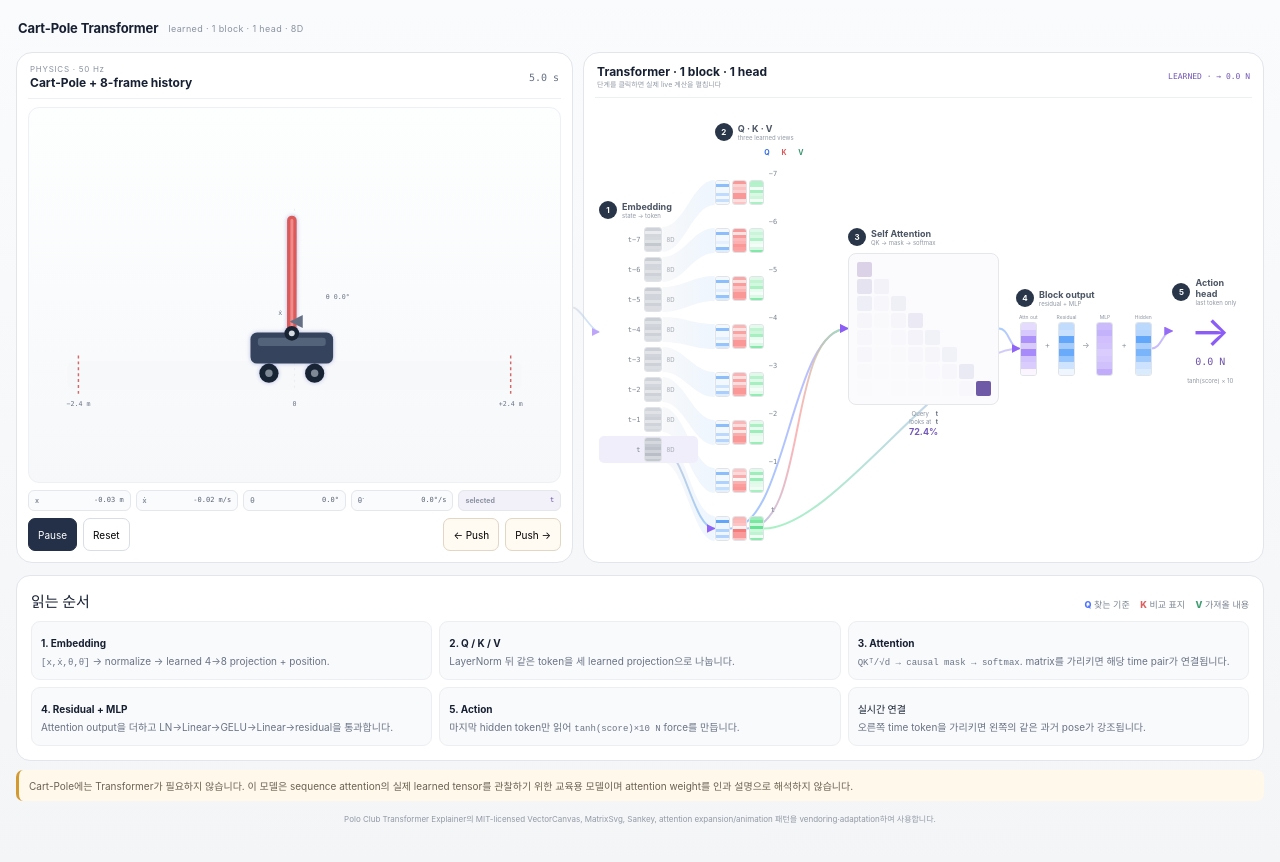
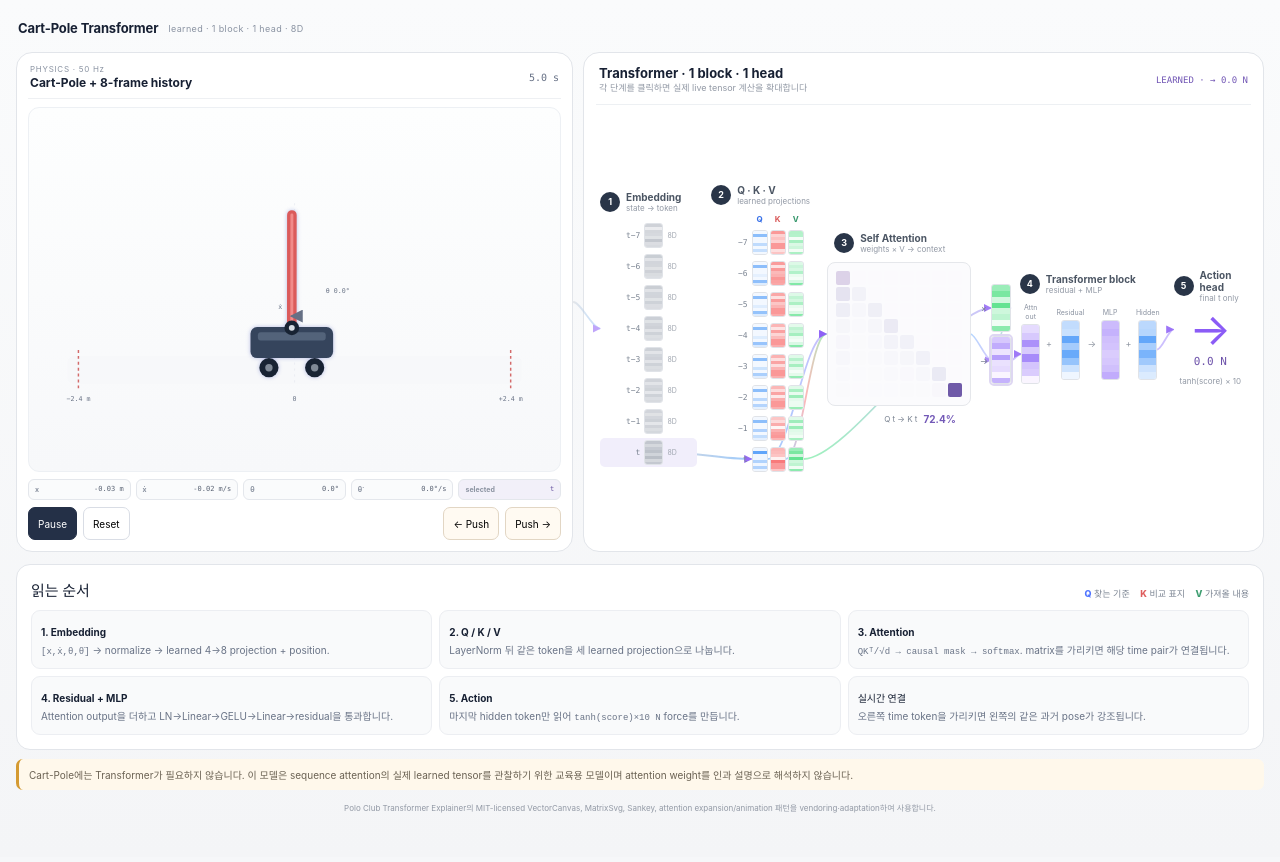
Before and after one commit to tinmanlab/cartpole-transformer, a Svelte app: page / in a window 1280 px wide. Shown: the top 862 px of the page. Built offline with nearby package versions, Linux system fonts and the light colour scheme.

Commit message:
fix: simplify dataflow arrows and enlarge live transformer details

```diff
--- a/src/components/Pipeline.svelte
+++ b/src/components/Pipeline.svelte
@@ -10,7 +10,6 @@ poloclub/transformer-explainer @ bfe50afba10b9b560b84143ee1107d977defa74f
   import UpstreamMatrixSvg from '../upstream/MatrixSvg.svelte';
   import UpstreamSankeyFlow from '../upstream/SankeyFlow.svelte';
   import UpstreamAttentionExpansion from '../upstream/AttentionExpansion.svelte';
-  import { NORMALIZATION_SCALE } from '../lib/attention.js';
 
   export let history = [];
   export let result;
@@ -24,7 +23,6 @@ poloclub/transformer-explainer @ bfe50afba10b9b560b84143ee1107d977defa74f
   let detailEl;
 
   const names = ['x','ẋ','θ','θ̇'];
-  const units = ['m','m/s','rad','rad/s'];
 
   $: n = result.rawTokens.length;
   $: last = n - 1;
@@ -77,72 +75,86 @@ poloclub/transformer-explainer @ bfe50afba10b9b560b84143ee1107d977defa74f
   }
 
   $: pathMap = {
-    embedding: [
-      {
-        from: '.embedding-token .token-vector',
-        to: '.qkv-token .qkv-bundle',
-        gradientId: 'gray-blue',
-        opacity: .16,
-        curve: 42,
-        arrow: false
-      },
-      {
+    embedding: [{
       from: '.embedding-token.selected .token-vector',
       to: '.qkv-token.selected .qkv-bundle',
       type: 'stroke',
       gradientId: 'gray-blue',
-        opacity: .95,
-        curve: 42
-      }
-    ],
+      opacity: .9,
+      curve: 34,
+      strokeWidth: 1.8
+    }],
     query: [{
       from: '.qkv-token.selected .q-slot',
       to: '.attention-overview .matrix-target',
       type: 'stroke',
       gradientId: 'blue-purple',
-      opacity: .9,
-      curve: 58
+      opacity: .85,
+      curve: 38,
+      strokeWidth: 1.8
     }],
     key: [{
       from: '.qkv-token.selected .k-slot',
       to: '.attention-overview .matrix-target',
       type: 'stroke',
       gradientId: 'blue-mix',
-      opacity: .8,
-      curve: 62
+      opacity: .78,
+      curve: 40,
+      strokeWidth: 1.8
     }],
     value: [{
       from: '.qkv-token.selected .v-slot',
+      to: '.attention-overview .value-target',
+      type: 'stroke',
+      gradientId: 'green-purple',
+      opacity: .8,
+      curve: 44,
+      strokeWidth: 1.8
+    }],
+    weightMix: [{
+      from: '.attention-overview .matrix-target',
+      to: '.attention-overview .context-target',
+      type: 'stroke',
+      gradientId: 'blue-purple',
+      opacity: .7,
+      curve: 26,
+      strokeWidth: 1.6
+    }],
+    valueMix: [{
+      from: '.attention-overview .value-target',
+      to: '.attention-overview .context-target',
+      type: 'stroke',
+      gradientId: 'green-purple',
+      opacity: .7,
+      curve: 24,
+      strokeWidth: 1.6
+    }],
+    attentionOut: [{
+      from: '.attention-overview .context-target',
       to: '.block-overview .attn-out-target',
       type: 'stroke',
-      gradientId: 'green-purple',
-      opacity: .72,
-      curve: 72
-    }],
-    attentionOut: [{
-      from: '.attention-overview .matrix-target',
-      to: '.block-overview .attn-out-target',
-      type: 'stroke',
-      gradientId: 'blue-purple',
+      gradientId: 'purple-purple',
       opacity: .82,
-      curve: 50
+      curve: 35,
+      strokeWidth: 1.8
     }],
     action: [{
       from: '.block-overview .hidden-target',
       to: '.action-overview .force-target',
       type: 'stroke',
       gradientId: 'purple-purple',
-      opacity: .9,
-      curve: 48
+      opacity: .85,
+      curve: 30,
+      strokeWidth: 1.8
     }]
   };
 
   const stageInfo = {
-    embedding: '상태 4개를 정규화하고 learned 4→8 projection과 position vector를 더해 token을 만듭니다.',
-    qkv: 'LayerNorm 뒤 같은 token을 서로 다른 WQ, WK, WV에 통과시켜 세 역할로 분리합니다.',
-    attention: 'Q와 K를 비교하고 미래를 mask한 뒤 softmax로 V를 얼마나 가져올지 결정합니다.',
-    block: 'Attention output을 residual로 더하고, LayerNorm→MLP(GELU)→residual을 지나 hidden state를 만듭니다.',
-    action: '마지막 hidden token만 action head가 읽고 tanh를 거쳐 실제 ±10 N force를 냅니다.'
+    embedding: '실제 simulator state를 normalize한 뒤 learned 4→8 projection과 position vector를 더합니다.',
+    qkv: 'LayerNorm 뒤 동일한 token을 실제 learned WQ, WK, WV에 통과시켜 세 역할로 분리합니다.',
+    attention: '실제 Q·K score에 causal mask와 softmax를 적용하고, 그 weight로 실제 V를 섞습니다.',
+    block: '실제 attention output projection, residual, LayerNorm, GELU MLP, 두 번째 residual을 순서대로 보여줍니다.',
+    action: '실제 final hidden(t)을 learned action head가 읽고 tanh를 거쳐 ±10 N force를 냅니다.'
   };
 </script>
 
@@ -150,7 +162,7 @@ poloclub/transformer-explainer @ bfe50afba10b9b560b84143ee1107d977defa74f
   <div class="panel-head">
     <div>
       <strong>Transformer · 1 block · 1 head</strong>
-      <small>단계를 클릭하면 실제 live 계산을 펼칩니다</small>
+      <small>각 단계를 클릭하면 실제 live tensor 계산을 확대합니다</small>
     </div>
     <span>{isLearned ? 'LEARNED' : 'TOY FALLBACK'} · {controllerForce >= 0 ? '→' : '←'} {Math.abs(controllerForce).toFixed(1)} N</span>
   </div>
@@ -172,9 +184,9 @@ poloclub/transformer-explainer @ bfe50afba10b9b560b84143ee1107d977defa74f
     </button>
 
     <button type="button" class:expanded={expandedStage==='qkv'} class="stage qkv-overview" on:click={() => toggleStage('qkv')}>
-      <div class="stage-head"><b>2</b><span>Q · K · V</span><small>three learned views</small></div>
+      <div class="stage-head"><b>2</b><span>Q · K · V</span><small>learned projections</small></div>
       <div class="qkv-labels"><span class="q">Q</span><span class="k">K</span><span class="v">V</span></div>
-      <div class="token-column">
+      <div class="token-column qkv-column">
         {#each result.q as q,i}
           <div class:selected={i===selectedToken} class="qkv-token qkv-row" on:mouseenter={() => selectToken(i)} on:focus={() => selectToken(i)}>
             <span class="time-label">{i===last?'t':'−'+(last-i)}</span>
@@ -189,12 +201,13 @@ poloclub/transformer-explainer @ bfe50afba10b9b560b84143ee1107d977defa74f
     </button>
 
     <button type="button" class:expanded={expandedStage==='attention'} class="stage attention-overview" on:click={() => toggleStage('attention')}>
-      <div class="stage-head"><b>3</b><span>Self Attention</span><small>QK → mask → softmax</small></div>
+      <div class="stage-head"><b>3</b><span>Self Attention</span><small>weights × V → context</small></div>
+      <div class="attention-core">
         <div class="matrix-target overview-matrix">
           <UpstreamMatrixSvg
             data={result.weights}
-          cellHeight={15}
-          cellWidth={15}
+            cellHeight={14}
+            cellWidth={14}
             rowGap={2}
             colGap={2}
             shape="rect"
@@ -205,15 +218,21 @@ poloclub/transformer-explainer @ bfe50afba10b9b560b84143ee1107d977defa74f
             showTooltip={(e,v)=>(v*100).toFixed(1)+'%'}
           />
         </div>
+        <div class="attention-mix">
+          <span>×</span>
+          <div class="value-target vector attention-vector"><UpstreamVectorCanvas data={vSelected} colorScale="green" active={true}/></div>
+          <span>→</span>
+          <div class="context-target vector attention-vector context-vector"><UpstreamVectorCanvas data={contextSelected} colorScale="purple" active={true}/></div>
+        </div>
+      </div>
       <div class="attention-read">
-        <span>Query</span><b>{selectedRow===last?'t':'t−'+(last-selectedRow)}</b>
-        <span>looks at</span><b>{selectedCol===last?'t':'t−'+(last-selectedCol)}</b>
+        <span>Q {selectedRow===last?'t':'t−'+(last-selectedRow)} → K {selectedCol===last?'t':'t−'+(last-selectedCol)}</span>
         <strong>{(result.weights[selectedRow][selectedCol]*100).toFixed(1)}%</strong>
       </div>
     </button>
 
     <button type="button" class:expanded={expandedStage==='block'} class="stage block-overview" on:click={() => toggleStage('block')}>
-      <div class="stage-head"><b>4</b><span>Block output</span><small>residual + MLP</small></div>
+      <div class="stage-head"><b>4</b><span>Transformer block</span><small>residual + MLP</small></div>
       <div class="block-chain">
         <div><small>Attn out</small><div class="attn-out-target vector"><UpstreamVectorCanvas data={attendedSelected} colorScale="purple" active={true}/></div></div>
         <span>+</span>
@@ -226,7 +245,7 @@ poloclub/transformer-explainer @ bfe50afba10b9b560b84143ee1107d977defa74f
     </button>
 
     <button type="button" class:expanded={expandedStage==='action'} class="stage action-overview" on:click={() => toggleStage('action')}>
-      <div class="stage-head"><b>5</b><span>Action head</span><small>last token only</small></div>
+      <div class="stage-head"><b>5</b><span>Action head</span><small>final t only</small></div>
       <div class="force-target force-visual">{controllerForce>=0?'→':'←'}</div>
       <strong class="force-value">{Math.abs(controllerForce).toFixed(1)} N</strong>
       <small>tanh(score) × 10</small>
@@ -236,7 +255,10 @@ poloclub/transformer-explainer @ bfe50afba10b9b560b84143ee1107d977defa74f
   {#if expandedStage}
     <div class="detail-panel" bind:this={detailEl}>
       <div class="detail-head">
-        <div><b>{expandedStage === 'embedding' ? 'Embedding' : expandedStage === 'qkv' ? 'Q · K · V' : expandedStage === 'attention' ? 'Self Attention' : expandedStage === 'block' ? 'Residual + MLP' : 'Action head'}</b><span>{stageInfo[expandedStage]}</span></div>
+        <div>
+          <b>{expandedStage === 'embedding' ? 'Embedding' : expandedStage === 'qkv' ? 'Q · K · V' : expandedStage === 'attention' ? 'Self Attention' : expandedStage === 'block' ? 'Residual + MLP' : 'Action head'}</b>
+          <span>{stageInfo[expandedStage]}</span>
+        </div>
         <button type="button" on:click={() => toggleStage(expandedStage)} aria-label="close detail">×</button>
       </div>
 
@@ -246,7 +268,7 @@ poloclub/transformer-explainer @ bfe50afba10b9b560b84143ee1107d977defa74f
             <b>Raw state · {selectedToken===last?'t':'t−'+(last-selectedToken)}</b>
             <div class="number-vector">{#each rawSelected as value,i}<span><small>{names[i]}</small>{value.toFixed(i<2?2:3)}</span>{/each}</div>
           </div>
-          <div class="math-arrow"><span>÷ scale</span>→</div>
+          <div class="math-arrow"><span>normalize</span>→</div>
           <div class="calc-item">
             <b>Normalized 4D</b>
             <div class="number-vector">{#each normalizedSelected as value}<span>{value.toFixed(3)}</span>{/each}</div>
@@ -268,7 +290,7 @@ poloclub/transformer-explainer @ bfe50afba10b9b560b84143ee1107d977defa74f
           </div>
         </div>
         {#if isLearned && result.modelWeights?.embed}
-          <div class="weight-peek"><span>learned embedding weight · 8×4</span><UpstreamMatrixSvg data={result.modelWeights.embed.weight} cellHeight={8} cellWidth={8} rowGap={1} colGap={1} shape="rect" colorScale={(v)=>paramColor(v)} showTooltip={(e,v)=>v.toFixed(3)}/></div>
+          <div class="weight-peek"><span>learned embedding weight · 8×4</span><UpstreamMatrixSvg data={result.modelWeights.embed.weight} cellHeight={10} cellWidth={10} rowGap={1} colGap={1} shape="rect" colorScale={(v)=>paramColor(v)} showTooltip={(e,v)=>v.toFixed(3)}/></div>
         {/if}
       {:else if expandedStage === 'qkv'}
         <div class="qkv-detail">
@@ -281,7 +303,7 @@ poloclub/transformer-explainer @ bfe50afba10b9b560b84143ee1107d977defa74f
             <div class="projection-card">
               <b class={item[1]}>{item[0]}</b>
               <small>{item[4]}</small>
-              {#if item[2]}<UpstreamMatrixSvg data={item[2]} cellHeight={7} cellWidth={7} rowGap={1} colGap={1} shape="rect" colorScale={(v)=>paramColor(v)} showTooltip={(e,v)=>v.toFixed(3)}/>{/if}
+              {#if item[2]}<UpstreamMatrixSvg data={item[2]} cellHeight={9} cellWidth={9} rowGap={1} colGap={1} shape="rect" colorScale={(v)=>paramColor(v)} showTooltip={(e,v)=>v.toFixed(3)}/>{/if}
               <span>× token →</span>
               <div class="projection-vector"><UpstreamVectorCanvas data={item[3]} colorScale={item[1]} active={true}/></div>
             </div>
@@ -315,7 +337,7 @@ poloclub/transformer-explainer @ bfe50afba10b9b560b84143ee1107d977defa74f
           <div class="block-step"><b>Final hidden · t</b><div class="wide-vector"><UpstreamVectorCanvas data={result.hidden?.[last] || hiddenSelected} colorScale="blue" active={true}/></div></div>
           <span>×</span>
           {#if result.modelWeights?.action}
-            <div class="weight-peek"><span>action weight · 1×{result.modelWeights.action.weight[0].length}</span><UpstreamMatrixSvg data={result.modelWeights.action.weight} cellHeight={14} cellWidth={14} rowGap={1} colGap={2} shape="rect" colorScale={(v)=>paramColor(v)} showTooltip={(e,v)=>v.toFixed(3)}/></div>
+            <div class="weight-peek"><span>action weight · 1×{result.modelWeights.action.weight[0].length}</span><UpstreamMatrixSvg data={result.modelWeights.action.weight} cellHeight={16} cellWidth={16} rowGap={1} colGap={2} shape="rect" colorScale={(v)=>paramColor(v)} showTooltip={(e,v)=>v.toFixed(3)}/></div>
           {/if}
           <span>→ score {result.actionScore.toFixed(3)} → tanh × 10 →</span>
           <div class="action-result">{controllerForce>=0?'RIGHT':'LEFT'} <b>{Math.abs(controllerForce).toFixed(2)} N</b></div>
@@ -326,17 +348,18 @@ poloclub/transformer-explainer @ bfe50afba10b9b560b84143ee1107d977defa74f
 </section>
 
 <style>
-.pipeline-shell{height:100%;min-height:450px;background:#fff;border:1px solid #e2e5ea;border-radius:16px;padding:11px;display:flex;flex-direction:column;overflow:hidden}
-.panel-head{display:flex;align-items:center;justify-content:space-between;padding:0 2px 8px;border-bottom:1px solid #edf0f3;gap:10px}.panel-head>div{display:flex;flex-direction:column}.panel-head strong{font-size:12px}.panel-head small{font-size:7px;color:#9299a5}.panel-head>span{font:8px ui-monospace,SFMono-Regular,Menlo,monospace;color:#7257b5;white-space:nowrap}
-.overview{position:relative;flex:1;display:grid;grid-template-columns:.85fr 1fr 1.3fr 1.2fr .65fr;gap:17px;align-items:center;padding:25px 4px 10px;min-height:365px;transition:opacity .2s}.pipeline-shell.has-detail .overview{min-height:240px;max-height:255px}.overview.dimmed .stage:not(.expanded){opacity:.38}
-.stage{appearance:none;border:0;background:transparent;padding:0;position:relative;z-index:2;min-width:0;text-align:center;cursor:pointer;transition:opacity .18s,transform .18s}.stage:hover,.stage:focus-visible{transform:translateY(-2px)}.stage.expanded{opacity:1!important}.stage-head{display:grid;grid-template-columns:18px 1fr;column-gap:5px;align-items:center;margin-bottom:7px;text-align:left}.stage-head>b{grid-row:1/3;width:18px;height:18px;line-height:18px;border-radius:50%;background:#293548;color:#fff;font-size:8px;text-align:center}.stage-head>span{font-size:9px;font-weight:700;color:#4b5563}.stage-head>small{font-size:6px;color:#9299a5}
-.token-column{display:flex;flex-direction:column;gap:3px}.token-row{display:flex;align-items:center;justify-content:center;gap:4px;border-radius:5px;padding:1px 3px}.token-row.selected{background:#f1eefb}.time-label{width:18px;text-align:right;font:7px ui-monospace,SFMono-Regular,Menlo,monospace;color:#7b8492}.dim-label{font-size:6px;color:#a0a6b0}.vector{position:relative;width:18px;height:25px;border:1px solid #e0e3e8;border-radius:3px;overflow:hidden;background:white}.qkv-bundle{display:grid;grid-template-columns:repeat(3,15px);gap:2px}.vector.mini{width:15px;height:25px}.qkv-labels{display:grid;grid-template-columns:repeat(3,15px);gap:2px;justify-content:center;margin:0 0 3px 22px;font-size:7px;font-weight:700}.q{color:#3971e8}.k{color:#d95757}.v{color:#34966a}
-.overview-matrix{display:flex;justify-content:center;padding:8px;border:1px solid #e5e7eb;background:#fbfbfd;border-radius:8px}.attention-read{display:grid;grid-template-columns:auto auto;gap:1px 4px;justify-content:center;margin-top:5px;font-size:6px;color:#8a93a2}.attention-read b{color:#5c6675}.attention-read strong{grid-column:1/3;color:#7359b7;font-size:9px}
-.block-chain{display:grid;grid-template-columns:1fr 8px 1fr 8px 1fr 8px 1fr;gap:3px;align-items:center}.block-chain>span{font-size:8px;color:#8f96a1}.block-chain>div{display:flex;flex-direction:column;align-items:center;gap:2px}.block-chain small{font-size:5px;color:#8b93a1}.block-chain .vector{height:54px;width:17px}
-.force-visual{font-size:42px;color:#8b5cf6;line-height:.85}.force-value{display:block;font:10px ui-monospace,SFMono-Regular,Menlo,monospace;color:#6d52aa;margin-top:7px}.action-overview>small{font-size:6px;color:#9299a5}
-.detail-panel{position:relative;z-index:4;border-top:1px solid #e3e7ed;background:#fcfcfe;padding:10px 12px 12px;border-radius:0 0 11px 11px;overflow-x:auto}.detail-head{display:flex;align-items:flex-start;justify-content:space-between;gap:10px;margin-bottom:10px}.detail-head>div{display:flex;flex-direction:column;gap:2px}.detail-head b{font-size:11px}.detail-head span{font-size:8px;color:#7b8492;line-height:1.4}.detail-head button{width:26px;height:26px;border:1px solid #dfe3e8;border-radius:7px;background:white;color:#667085;cursor:pointer}
-.calc-line{display:flex;align-items:center;justify-content:center;gap:8px;min-width:760px}.calc-item{display:flex;flex-direction:column;align-items:center;gap:5px}.calc-item>b,.block-step>b{font-size:8px;color:#596273}.number-vector{display:flex;gap:3px}.number-vector span{min-width:34px;padding:5px 4px;border:1px solid #e2e5ea;border-radius:5px;background:white;font:7px ui-monospace,SFMono-Regular,Menlo,monospace}.number-vector small{display:block;font-size:6px;color:#9198a4}.wide-vector{position:relative;width:28px;height:82px;border:1px solid #dfe3e8;border-radius:4px;overflow:hidden;background:white}.wide-vector.final{outline:2px solid #dad3ee}.wide-vector.ffn{height:98px}.math-arrow{display:flex;flex-direction:column;align-items:center;color:#7d6bb2;font-size:14px}.math-arrow span{font-size:6px;color:#8d94a0}.math-symbol{font-size:16px;color:#7d6bb2}.weight-peek{display:flex;align-items:center;justify-content:center;gap:8px;margin-top:9px}.weight-peek>span{font-size:7px;color:#7b8492}
-.qkv-detail{display:grid;grid-template-columns:.8fr repeat(3,1fr);gap:10px;align-items:center;min-width:720px}.source-token{justify-self:center}.projection-card{border-left:1px solid #e3e6eb;padding-left:10px;display:grid;grid-template-columns:25px 1fr 25px;grid-template-rows:auto auto 1fr;gap:3px 6px;align-items:center}.projection-card>b{grid-row:1/3;font-size:16px}.projection-card>small{font-size:7px;color:#747d8b}.projection-card>span{font-size:6px;color:#9299a5}.projection-vector{position:relative;width:22px;height:70px;border:1px solid #dfe3e8;border-radius:4px;overflow:hidden;grid-row:1/4;grid-column:3}.block-detail{display:flex;align-items:center;justify-content:center;gap:8px;min-width:850px}.block-detail>span,.action-detail>span{font-size:7px;color:#8472b5;white-space:nowrap}.block-step{display:flex;flex-direction:column;align-items:center;gap:4px}.block-step>small{font-size:6px;color:#9299a5}.action-detail{display:flex;align-items:center;justify-content:center;gap:12px;min-width:620px}.action-result{padding:9px 12px;border-radius:8px;background:#f1eef9;color:#6c55a5;font-size:9px}.action-result b{font-size:12px}
-@media(max-width:1220px){.overview{gap:10px;grid-template-columns:.82fr .95fr 1.25fr 1.15fr .62fr}.block-chain{gap:1px}}
-@media(max-width:980px){.pipeline-shell{overflow-x:auto}.overview{min-width:780px}.detail-panel{min-width:780px}}
+.pipeline-shell{height:auto;min-height:500px;background:#fff;border:1px solid #e2e5ea;border-radius:16px;padding:12px;display:flex;flex-direction:column;overflow:hidden}
+.pipeline-shell.has-detail{min-height:760px}
+.panel-head{display:flex;align-items:center;justify-content:space-between;padding:0 3px 10px;border-bottom:1px solid #edf0f3;gap:12px}.panel-head>div{display:flex;flex-direction:column}.panel-head strong{font-size:13px}.panel-head small{font-size:9px;color:#9299a5}.panel-head>span{font:9px ui-monospace,SFMono-Regular,Menlo,monospace;color:#7257b5;white-space:nowrap}
+.overview{position:relative;flex:1;display:grid;grid-template-columns:.82fr .92fr 1.45fr 1.18fr .62fr;gap:14px;align-items:center;padding:25px 4px 12px;min-height:390px;transition:opacity .2s}.pipeline-shell.has-detail .overview{flex:0 0 330px;min-height:330px}.overview.dimmed .stage:not(.expanded){opacity:.28}
+.stage{appearance:none;border:0;background:transparent;padding:0;position:relative;z-index:2;min-width:0;text-align:center;cursor:pointer;transition:opacity .18s,transform .18s;font:inherit}.stage:hover,.stage:focus-visible{transform:translateY(-2px)}.stage.expanded{opacity:1!important}.stage-head{display:grid;grid-template-columns:20px 1fr;column-gap:6px;align-items:center;margin-bottom:8px;text-align:left}.stage-head>b{grid-row:1/3;width:20px;height:20px;line-height:20px;border-radius:50%;background:#293548;color:#fff;font-size:9px;text-align:center}.stage-head>span{font-size:10px;font-weight:700;color:#4b5563}.stage-head>small{font-size:8px;color:#9299a5}
+.token-column{display:flex;flex-direction:column;gap:2px}.token-row,.qkv-row{height:29px;display:flex;align-items:center;justify-content:center;gap:4px;border-radius:5px;padding:1px 3px}.token-row.selected{background:#f1eefb}.time-label{width:20px;text-align:right;font:8px ui-monospace,SFMono-Regular,Menlo,monospace;color:#7b8492}.dim-label{font-size:7px;color:#a0a6b0}.vector{position:relative;width:19px;height:25px;border:1px solid #e0e3e8;border-radius:3px;overflow:hidden;background:white}.qkv-bundle{height:25px;display:grid;grid-template-columns:repeat(3,16px);gap:2px}.vector.mini{width:16px;height:25px}.qkv-labels{display:grid;grid-template-columns:repeat(3,16px);gap:2px;justify-content:center;margin:0 0 4px 24px;font-size:8px;font-weight:700}.q{color:#3971e8}.k{color:#d95757}.v{color:#34966a}
+.attention-core{display:grid;grid-template-columns:auto 36px;gap:7px;align-items:center;justify-content:center}.overview-matrix{display:flex;justify-content:center;padding:8px;border:1px solid #e5e7eb;background:#fbfbfd;border-radius:8px}.attention-mix{display:grid;grid-template-columns:auto 20px;grid-template-rows:1fr 1fr;gap:4px 3px;align-items:center;justify-content:center;font-size:9px;color:#7b8492}.attention-vector{width:20px;height:48px}.context-vector{outline:2px solid #ded7f2}.attention-read{display:flex;justify-content:center;align-items:center;gap:6px;margin-top:7px;font-size:8px;color:#7b8492}.attention-read strong{color:#7359b7;font-size:10px}
+.block-chain{display:grid;grid-template-columns:1fr 9px 1fr 9px 1fr 9px 1fr;gap:3px;align-items:center}.block-chain>span{font-size:9px;color:#8f96a1}.block-chain>div{display:flex;flex-direction:column;align-items:center;gap:3px}.block-chain small{font-size:7px;color:#8b93a1}.block-chain .vector{height:60px;width:19px}
+.force-visual{font-size:44px;color:#8b5cf6;line-height:.85}.force-value{display:block;font:11px ui-monospace,SFMono-Regular,Menlo,monospace;color:#6d52aa;margin-top:7px}.action-overview>small{font-size:8px;color:#9299a5}
+.detail-panel{position:relative;z-index:4;flex:1;min-height:350px;border-top:1px solid #e3e7ed;background:#fcfcfe;padding:16px 18px 18px;border-radius:0 0 11px 11px;overflow-x:auto}.detail-head{display:flex;align-items:flex-start;justify-content:space-between;gap:12px;margin-bottom:14px}.detail-head>div{display:flex;flex-direction:column;gap:4px}.detail-head b{font-size:14px}.detail-head span{font-size:11px;color:#687386;line-height:1.5;max-width:680px}.detail-head button{width:32px;height:32px;border:1px solid #dfe3e8;border-radius:8px;background:white;color:#667085;cursor:pointer;font-size:18px}
+.calc-line{display:flex;align-items:center;justify-content:center;gap:12px;min-width:760px}.calc-item{display:flex;flex-direction:column;align-items:center;gap:7px}.calc-item>b,.block-step>b{font-size:10px;color:#596273}.number-vector{display:flex;gap:4px}.number-vector span{min-width:42px;padding:7px 6px;border:1px solid #e2e5ea;border-radius:6px;background:white;font:10px ui-monospace,SFMono-Regular,Menlo,monospace}.number-vector small{display:block;font-size:9px;color:#9198a4}.wide-vector{position:relative;width:32px;height:92px;border:1px solid #dfe3e8;border-radius:4px;overflow:hidden;background:white}.wide-vector.final{outline:2px solid #dad3ee}.wide-vector.ffn{height:112px}.math-arrow{display:flex;flex-direction:column;align-items:center;color:#7d6bb2;font-size:18px}.math-arrow span{font-size:9px;color:#7d8593}.math-symbol{font-size:20px;color:#7d6bb2}.weight-peek{display:flex;align-items:center;justify-content:center;gap:10px;margin-top:14px}.weight-peek>span{font-size:10px;color:#687386}
+.qkv-detail{display:grid;grid-template-columns:.8fr repeat(3,1fr);gap:14px;align-items:center;min-width:760px}.source-token{justify-self:center}.projection-card{border-left:1px solid #e3e6eb;padding-left:12px;display:grid;grid-template-columns:28px 1fr 30px;grid-template-rows:auto auto 1fr;gap:5px 8px;align-items:center}.projection-card>b{grid-row:1/3;font-size:20px}.projection-card>small{font-size:10px;color:#687386}.projection-card>span{font-size:9px;color:#7d8593}.projection-vector{position:relative;width:26px;height:82px;border:1px solid #dfe3e8;border-radius:4px;overflow:hidden;grid-row:1/4;grid-column:3}.block-detail{display:flex;align-items:center;justify-content:center;gap:11px;min-width:900px}.block-detail>span,.action-detail>span{font-size:10px;color:#7662ac;white-space:nowrap}.block-step{display:flex;flex-direction:column;align-items:center;gap:6px}.block-step>small{font-size:9px;color:#7d8593}.action-detail{display:flex;align-items:center;justify-content:center;gap:14px;min-width:680px}.action-result{padding:11px 14px;border-radius:8px;background:#f1eef9;color:#6c55a5;font-size:11px}.action-result b{font-size:15px}
+@media(max-width:1220px){.overview{gap:9px;grid-template-columns:.78fr .9fr 1.4fr 1.13fr .6fr}.block-chain{gap:1px}}
+@media(max-width:980px){.pipeline-shell{overflow-x:auto}.overview{min-width:800px}.detail-panel{min-width:800px}}
 </style>
```
Lines whose indentation alone changed are shown as unchanged.
